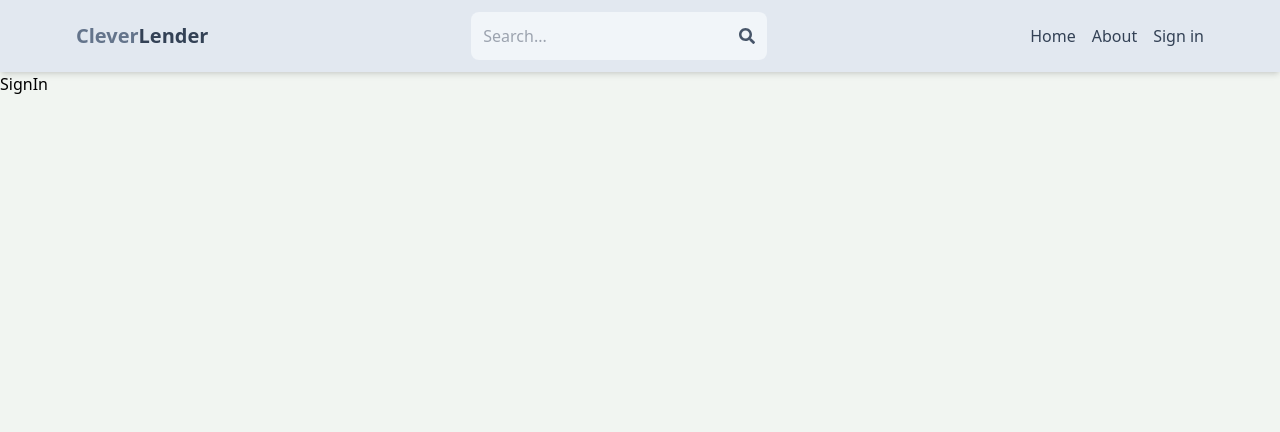
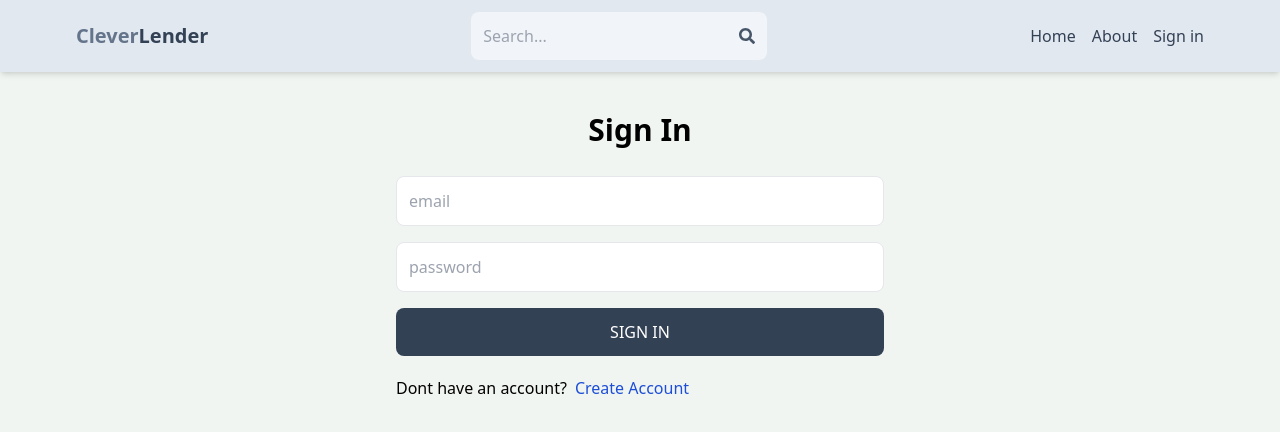
Before and after one commit to cleverlender/real-estate-app, a React (Vite) app in the folder client/: page /sign-in in a window 1280 px wide. Shown: the top 432 px of the page. Built offline with nearby package versions, Linux system fonts and the light colour scheme.

Commit message:
complete sign-in page functionality

```diff
--- a/client/src/pages/SignIn.jsx
+++ b/client/src/pages/SignIn.jsx
@@ -1,7 +1,86 @@
-import React from 'react'
+import { stringify } from "postcss";
+import React, { useState } from "react";
+import { Link, useNavigate } from "react-router-dom";
 
 export default function SignIn() {
+  const [formData, setFormData] = useState({});
+
+  const [error, setError] = useState(null);
+
+  const [loading, setLoading] = useState(false);
+
+  const navigate = useNavigate();
+
+  const handleChange = (e) => {
+    setFormData({
+      ...formData,
+      [e.target.id]: e.target.value,
+    });
+  };
+
+  const handleSubmit = async (e) => {
+    e.preventDefault();
+
+    try {
+      setLoading(true);
+
+      // Submit the form
+      const res = await fetch("/api/auth/signin", {
+        method: "POST",
+        headers: {
+          "Content-Type": "application/json",
+        },
+        body: JSON.stringify(formData),
+      });
+
+      // Convert the response that we get to a JSON
+      const data = await res.json();
+
+      if (data.success === false) {
+        setLoading(false);
+        setError(data.message);
+        return;
+      }
+      setLoading(false);
+      setError(null);
+      navigate("/");
+    } catch (error) {
+      setLoading(false);
+      setError(error.message);
+    }
+  };
+
   return (
-    <div>SignIn</div>
-  )
+    <div className="p-3 max-w-lg mx-auto">
+      <h1 className="text-3xl text-center font-semibold my-7">Sign In</h1>
+      <form onSubmit={handleSubmit} className="flex flex-col gap-4">
+        <input
+          type="email"
+          placeholder="email"
+          className="border p-3 rounded-lg"
+          id="email"
+          onChange={handleChange}
+        />
+        <input
+          type="password"
+          placeholder="password"
+          className="border p-3 rounded-lg"
+          id="password"
+          onChange={handleChange}
+        />
+        <button
+          disabled={loading}
+          className="bg-slate-700 text-white p-3 rounded-lg uppercase hover:opacity-95 disabled:opacity-80 ">
+          {loading ? "Loading..." : "Sign In"}
+        </button>
+      </form>
+      <div className="flex gap-2 mt-5">
+        <p>Dont have an account?</p>
+        <Link to={"/sign-up"}>
+          <span className="text-blue-700">Create Account</span>
+        </Link>
+      </div>
+      {error && <p className="text-red-500 mt-5">{error}</p>}
+    </div>
+  );
 }
```
